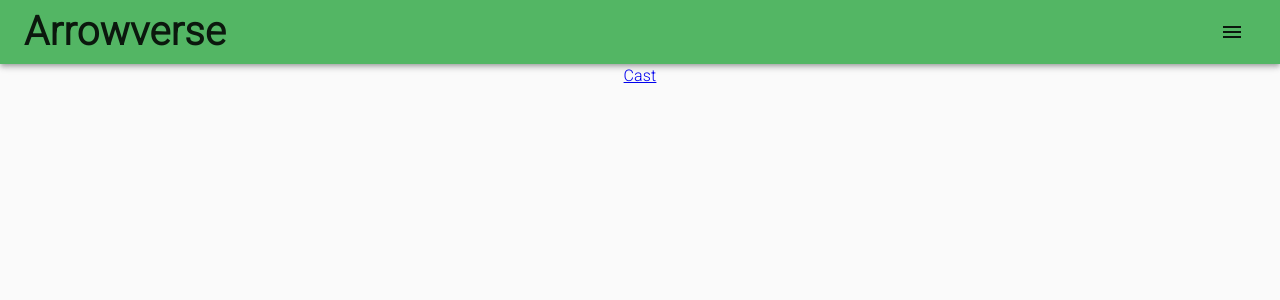
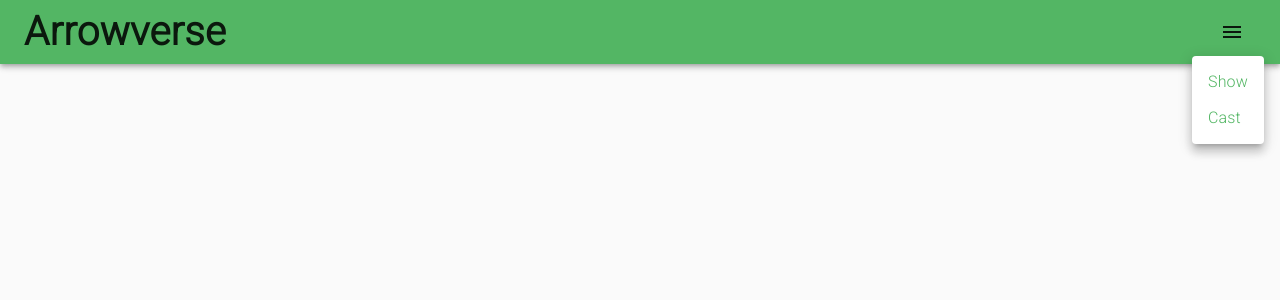
Before and after one commit to NYX1122/Arrowverse, a React (Create React App) app: page / in a window 1280 px wide. Both pictures are taken after a click on the button 1232 px from the left and 32 px from the top of the page. Shown: the top 300 px of the page. Built offline with nearby package versions, Linux system fonts and the light colour scheme.

Commit message:
finished header functionality

```diff
--- a/src/App.js
+++ b/src/App.js
@@ -1,5 +1,5 @@
 import React, { useState } from 'react';
-import { Outlet, Link } from 'react-router-dom';
+import { Outlet } from 'react-router-dom';
 
 import './App.css';
 import theme from './theme.js';
@@ -15,7 +15,6 @@
       <ThemeProvider theme={theme}>
         <CssBaseline />
         <Header></Header>
-        <Link to='/Cast'>Cast</Link>
       </ThemeProvider>
       <Outlet/>
     </Box>
--- a/src/components/Header/index.js
+++ b/src/components/Header/index.js
@@ -1,16 +1,39 @@
 import React from 'react';
-import { Box, Typography, AppBar, Toolbar, IconButton } from '@mui/material';
+import { Link } from 'react-router-dom';
+
+import { Box, Typography, AppBar, Toolbar, IconButton, Menu, MenuItem } from '@mui/material';
 import MenuIcon from '@mui/icons-material/Menu';
 
 function Header() {
+    const [anchorEl, setAnchorEl] = React.useState(null);
+    const open = Boolean(anchorEl);
+    const handleClick = (event) => {
+        setAnchorEl(event.currentTarget);
+    };
+    const handleClose = () => {
+        setAnchorEl(null);
+    };
+
     return (
         <Box sx={{ flexGrow: 1 }}>
             <AppBar position="static">
                 <Toolbar>
                     <Typography sx={{ variant: 'h1', display: 'flex', fontWeight: 'bold', fontSize: 40, textAlign: 'left', flexGrow: 1 }}>Arrowverse</Typography>
-                    <IconButton size="large" color="inherit" aria-label="menu">
+                    <IconButton size="large" color="inherit" id="menu-button"
+                        aria-controls={open ? 'menu' : undefined}
+                        aria-haspopup="true"
+                        aria-expanded={open ? 'true' : undefined}
+                        onClick={handleClick}
+                    >
                         <MenuIcon/>
                     </IconButton>
+                    <Menu id='menu' anchorEl={anchorEl} open={open}
+                        onClose={handleClose}
+                        menulistprops={{ 'aria-labelledby': 'menu-button' }}
+                    >
+                        <MenuItem onClick={handleClose}><Link to='/'><Typography sx={{ color: 'primary.main' }}>Show</Typography></Link></MenuItem>
+                        <MenuItem onClick={handleClose}><Link to='/Cast'><Typography sx={{ color: 'primary.main' }}>Cast</Typography></Link></MenuItem>
+                    </Menu>
                 </Toolbar>
             </AppBar>
         </Box>
--- a/src/index.css
+++ b/src/index.css
@@ -11,3 +11,7 @@
   font-family: source-code-pro, Menlo, Monaco, Consolas, 'Courier New',
     monospace;
 }
+
+a {
+  text-decoration: none;
+}
```
